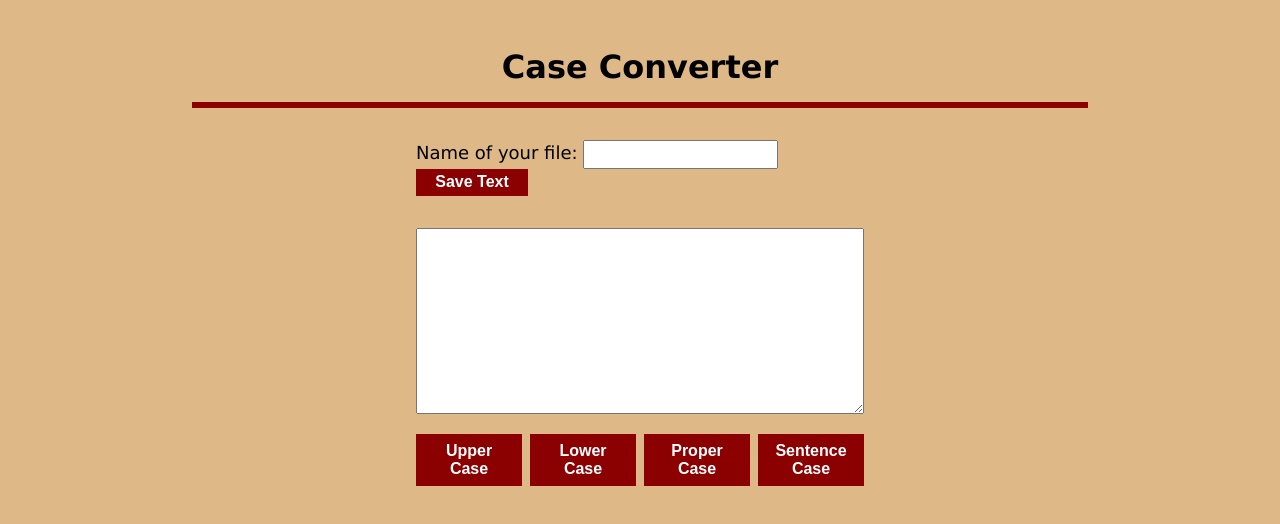
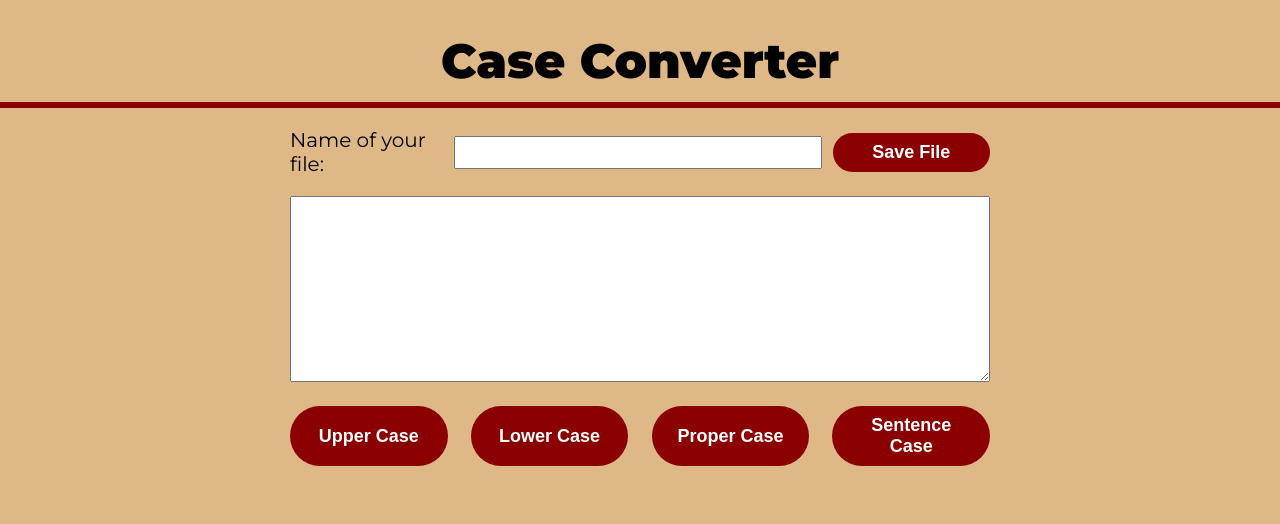
Before and after one commit to bachiito/Case-Converter, a plain HTML site: page index.html in a window 1280 px wide. Drawn offline with Linux system fonts and the light colour scheme.

Commit message:
css file refacotored

```diff
--- a/css/styles.css
+++ b/css/styles.css
@@ -4,79 +4,85 @@
 
 body {
     margin: 0;
-    font-family: Verdana, Geneva, Tahoma, sans-serif;
+    font-family: "Montserrat", sans-serif;
     background-color: burlywood;
 }
 
+/*  LAYOUT  */
+
 .container {
-    width: 70%;
+    width: 90%;
+    max-width: 700px;
     margin: 0 auto;
 }
 
-.txt, .file-name, .btn-container {
-    width: 50%;
-    margin: 0 auto;
+form {
+    display: flex;
+    align-items: center;
+    justify-content: space-between;
+    margin: 1.25rem 0;
 }
 
-.hero {
-    margin-top: 3rem;
-    margin-bottom: 2rem;
-}
-
-.hero h1 {
-    text-align: center;
-    margin-bottom: 0.5em;
-}
-
-.hero hr {
-    border: 3px solid darkred;
-}
-
-.file-name label {
-    font-size: 1.125rem;
-}
-
-.file-name input[type="text"] {
-    font-size: 0.9rem;
-    width: 43.5%;
-    padding: 0.3em;
-}
-
-.file-name input[type="button"] {
-    margin: 0;
-    padding: 0.3em 0.5em;
+form * {
+    width: 22.5%;
 }
 
 .txt {
-    margin-top: 2rem;
-    margin-bottom: 1rem;
-}
-
-.txt textarea {
-    width: 100%;
-    font-size: 1rem;
+    margin: 1.25rem 0;
 }
 
 .btn-container {
     display: flex;
+    justify-content: space-between;
+}
+
+/*  STYLING  */
+
+hr {
+    border: 3px solid darkred;
+}
+
+form input[type="text"] {
+    width: 52.5%;
+    margin-left: -0.25em;
+    padding: 0.35em 0.25em;
+}
+
+textarea {
+    width: 100%;
 }
 
 .btn {
+    display: inline-block;
     background-color: darkred;
     color: white;
-    width: 25%;
+    width: 22.5%;
     cursor: pointer;
     border: none;
-    font-size: 1rem;
+    font-size: 1.125rem;
     font-weight: bold;
-    margin-right: 0.5em;
     padding: 0.5em 1em;
+    border-radius: 100em;
 }
 
-.btn:hover {
-    background-color: brown;
+.btn:hover, .btn:focus {
+    background-color: black;
 }
 
-button:last-child {
-    margin: 0;
+/*  TYPOGRAPHY  */
+
+h1 {
+    font-size: 3rem;
+    text-align: center;
+    margin-bottom: 0.25em;
 }
+
+label {
+    font-size: 1.25rem;
+}
+
+textarea,
+input[type="text"]
+{
+    font-size: 1rem;
+}
--- a/index.html
+++ b/index.html
@@ -2,22 +2,21 @@
 <html>
     <head>
         <meta charset="UTF-8">
+        <title>Case Converter</title>
         <link rel="stylesheet" href="css/styles.css">
-        <title>Case Converter</title>
+        <link rel="preconnect" href="https://fonts.googleapis.com">
+        <link rel="preconnect" href="https://fonts.gstatic.com" crossorigin>
+        <link href="https://fonts.googleapis.com/css2?family=Montserrat:wght@400;900&display=swap" rel="stylesheet">
     </head>
     <body>
+        <h1>Case Converter</h1>
+        <hr>
         <div class="container">
-            <div class="hero">
-                <h1>Case Converter</h1>
-                <hr>
-            </div>
-            <div class="file-name">
-                <form>
-                    <label>Name of your file: </label>
-                    <input id="file-name" type="text" name="file-name" required>
-                    <input id="save-text-file" class="btn" type="button" value="Save Text">
-                </form>
-            </div>
+            <form class="d-flex">
+                <label>Name of your file: </label>
+                <input id="file-name" type="text" name="file-name" required>
+                <button id="save-text-file" class="btn">Save File</button>
+            </form>
             <div class="txt">
                 <textarea rows="10"></textarea>
             </div>
@@ -26,8 +25,8 @@
                 <button id="lower-case" class="btn">Lower Case</button>
                 <button id="proper-case" class="btn">Proper Case</button>
                 <button id="sentence-case" class="btn">Sentence Case</button>
-            </div> <!--/btn-container -->
-        </div> <!-- /container -->
+            </div> <!-- /BTN-CONTAINER  -->
+        </div> <!-- /CONTAINER  -->
         <script src="js/index.js"></script>
     </body>
 </html>
```
